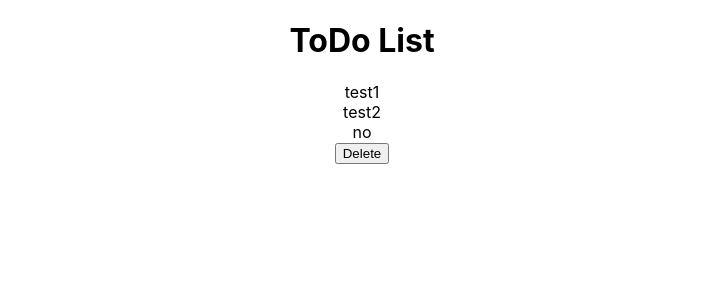
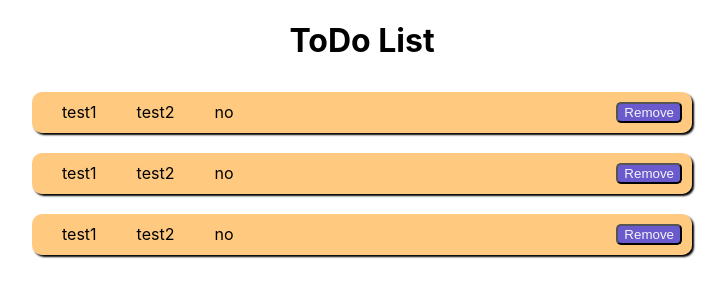
Before and after one commit to herilynn/basicToDoList, a React (Create React App) app: page / in a window 1280 px wide. Shown: the top 300 px of the page, without its empty margins (278-1005 px from the left). Built offline with nearby package versions, Linux system fonts and the light colour scheme.

Commit message:
Style TaskList

```diff
--- a/src/App.js
+++ b/src/App.js
@@ -6,9 +6,9 @@ import Tasks from './components/TaskList';
 function App() {
 
   const tasks = [
-    {name: 'test1',
-    time: 'test2',
-  complete: 'no'}
+    {name: 'test1', time: 'test2', complete: 'no'},
+    {name: 'test1', time: 'test2', complete: 'no'},
+    {name: 'test1', time: 'test2', complete: 'no'}
 
   ]
 
--- a/src/components/TaskList/List.jsx
+++ b/src/components/TaskList/List.jsx
@@ -8,9 +8,9 @@ const List = ({tasks}) => {
                 tasks.map(({name, time, complete}) => (
 
                     <Task
-                    name = {name}
-                    time = {time}
-                    complete={complete}
+                        name = {name}
+                        time = {time}
+                        complete={complete}
                     />))
             }
 
--- a/src/components/TaskList/Task.jsx
+++ b/src/components/TaskList/Task.jsx
@@ -5,7 +5,7 @@ const Task = ({name, time, complete}) => {
             <div className="task-name">{name}</div>
             <div className="task-time">{time}</div>
             <div className="completion">{complete}</div>
-            <button type="submit">Delete</button>
+            <button type="submit">Remove</button>
         </div>
     )
 }
--- a/src/components/TaskList/index.js
+++ b/src/components/TaskList/index.js
@@ -1,4 +1,5 @@
 import List from "./List";
+import './style.css';
 
 const Tasks = ({tasks}) => {
     return (
--- /dev/null
+++ b/src/components/TaskList/style.css
@@ -0,0 +1,54 @@
+.list {
+    display: flex;
+    flex-direction: column;
+    justify-content: center;
+    align-items: center;
+}
+
+.task {
+    display: flex;
+    justify-content: center;
+    align-items: center;
+    background-color: rgba(255, 150, 0, 0.500);
+    box-shadow: 2px 2px 2px 0px;
+    margin: 10px;
+    width: 50%;
+    padding: 10px;
+    border-radius: 10px;
+    transition: all 0.3s ease;
+}
+
+.task:hover {
+    box-shadow: 5px 5px 5px 0px;
+    width: 53%;
+    transition: all 0.3s ease;
+}
+
+.task-name {
+    margin: 0 20px;
+}
+
+.task-time {
+    margin: 0 20px;
+}
+
+.completion {
+    margin: 0 20px;
+}
+
+.task button {
+    margin-left: auto;
+    color: whitesmoke;
+    background-color: slateblue;
+    border-radius: 5px;
+    transition: 0.2s ease;
+}
+
+.task button:hover {
+    background-color: slategray;
+    transition: 0.2s ease;
+}
+
+.task:hover {
+    color: rgba(255, 0, 0, 0.500)
+}
```
